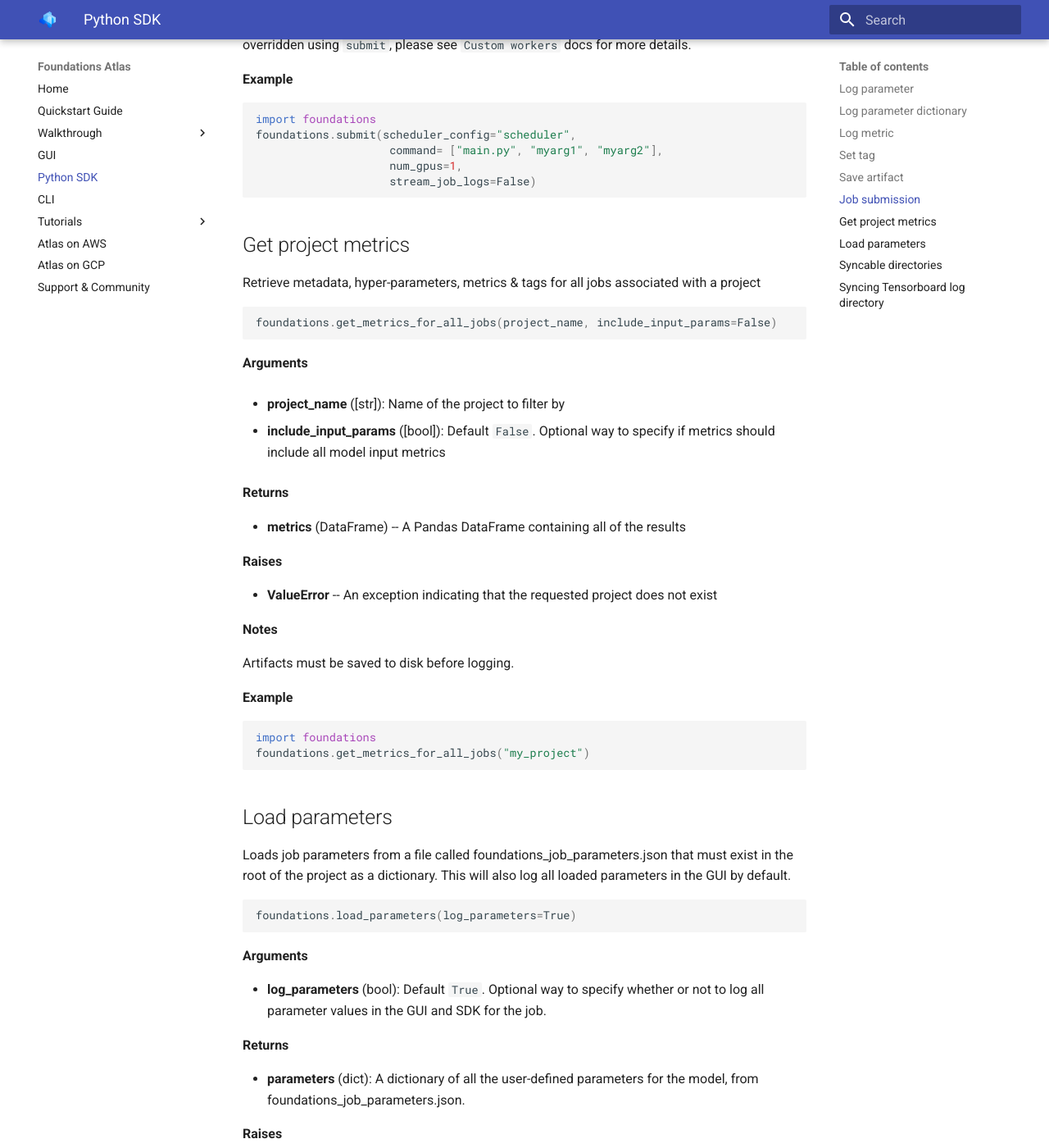
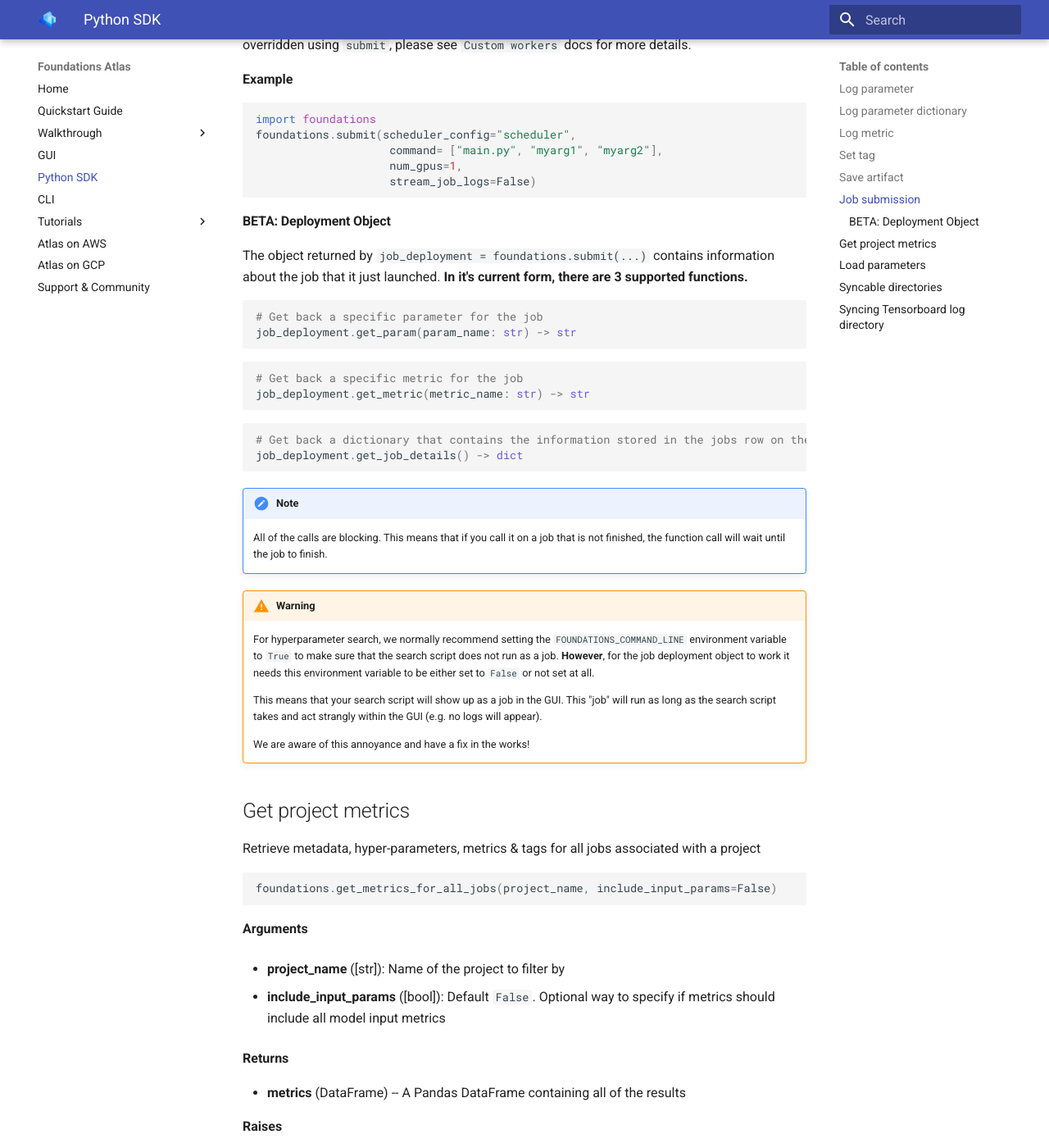
Before and after one commit to DeepLearnI/atlas-ce-docs, an MkDocs documentation site: the page built from docs/api_docs/sources/sdk-reference/SDK.md, in a window 1280 px wide and 1400 px high, scrolled down 4433 px. Shown: the whole window at 82% size. Built offline with MkDocs 1.6.1 and Material for MkDocs 9.7.7, drawn with Linux system fonts in a browser that asks for light colours.

Commit message:
[CC] Added information on the job deployment object

````diff
--- a/docs/api_docs/sources/sdk-reference/SDK.md
+++ b/docs/api_docs/sources/sdk-reference/SDK.md
@@ -199,6 +199,37 @@ foundations.submit(scheduler_config="scheduler",
                     stream_job_logs=False)
 ```
 
+#### BETA: Deployment Object
+
+The object returned by `job_deployment = foundations.submit(...)` contains information about the job that it just launched. **In it's current form, there are 3 supported functions.**
+
+```python
+# Get back a specific parameter for the job
+job_deployment.get_param(param_name: str) -> str
+```
+
+```python
+# Get back a specific metric for the job
+job_deployment.get_metric(metric_name: str) -> str
+```
+
+```python
+# Get back a dictionary that contains the information stored in the jobs row on the GUI
+job_deployment.get_job_details() -> dict
+```
+
+!!! note
+    All of the calls are blocking. This means that if you call it on a job that is not finished, the function call will wait until the job to finish.
+
+!!! warning
+    For hyperparameter search, we normally recommend setting the `FOUNDATIONS_COMMAND_LINE` environment variable to `True` to make sure that the search script does not run as a job. **However**,
+    for the job deployment object to work it needs this environment variable to be either set to `False` or not set at all.
+
+    This means that your search script will show up as a job in the GUI. This "job" will run as long as the search script takes and act strangly within the GUI (e.g. no logs will appear).
+
+    We are aware of this annoyance and have a fix in the works!
+
+
 ## Get project metrics
 Retrieve metadata, hyper-parameters, metrics & tags for all jobs associated with a project
 
````
